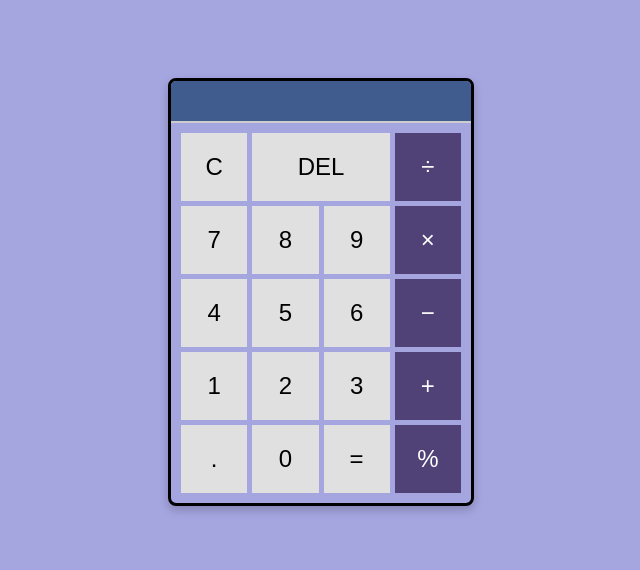
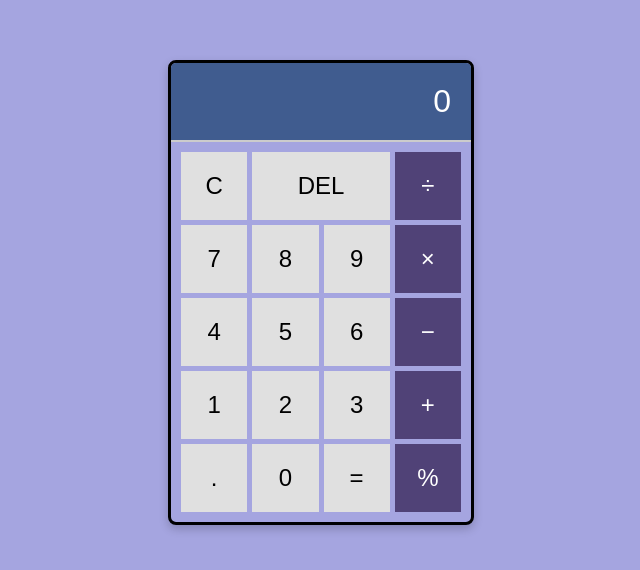
Before and after one commit to RajaramRajaram/Codsoft_task_3, a plain HTML site: page index.html in a window 1280 px wide. Shown: the part 108-678 px from the top of the page, without its empty margins (319-959 px from the left). Drawn offline with Linux system fonts and the light colour scheme.

Commit message:
Add files via upload

```diff
--- a/index.html
+++ b/index.html
@@ -8,7 +8,7 @@
 </head>
 <body>
   <div class="calculator">
-    <div id="display"></div>
+    <div id="display">0</div>
     <div class="buttons">
       <button class="btn"  onclick="clearDisplay()">C</button>
       <button class="btn del" onclick="deleteLast()">DEL</button>
```
